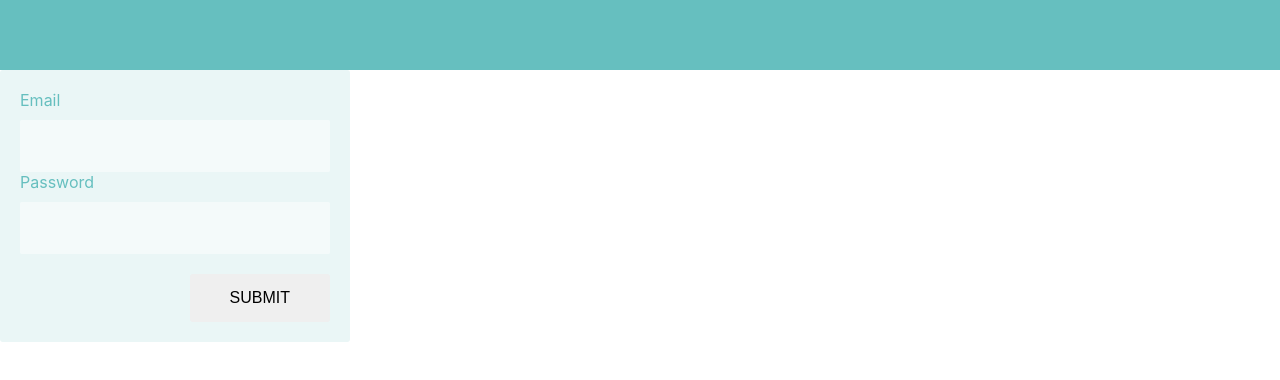
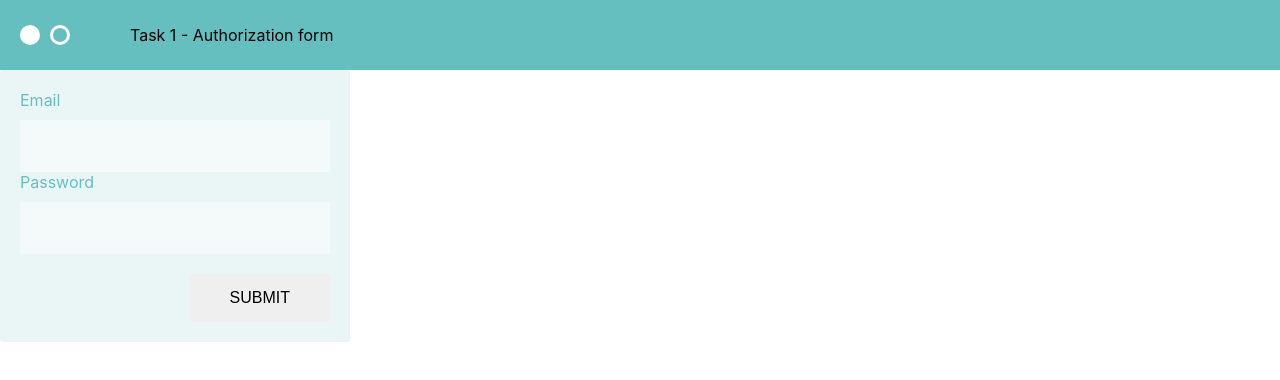
Before and after one commit to AlexBelz123/sea_crabs, a React (Create React App) app: page /authform in a window 1280 px wide. Shown: the top 380 px of the page. Built offline with nearby package versions, Linux system fonts and the light colour scheme.

Commit message:
added page navigation

```diff
--- a/src/layout/Header/Header.tsx
+++ b/src/layout/Header/Header.tsx
@@ -1,11 +1,31 @@
 import React from 'react';
 import styles from './header.module.scss';
 import { Link } from 'react-router-dom';
+import { routes } from '../routes';
 
 const Header = () => {
+  const [activeRoute, setActiveRoute] = React.useState(routes[0]);
+
+  const handleClick = (route: any) => {
+    setActiveRoute(route);
+  };
+
   return (
     <div className={styles.header}>
-      <Link to="/authform"></Link>
+      <ul className={styles.list}>
+        {routes.slice(0, -1).map((route, i) => (
+          <Link
+            key={i + route.path}
+            to={route.path}
+            className={
+              styles.dot +
+              `${route.path === activeRoute.path ? ' ' + styles.active : ' '}`
+            }
+            onClick={() => handleClick(route)}
+          />
+        ))}
+      </ul>
+      <p>{activeRoute.name}</p>
     </div>
   );
 };
--- a/src/layout/Header/header.module.scss
+++ b/src/layout/Header/header.module.scss
@@ -2,4 +2,31 @@
   width: 100vw;
   height: 7rem;
   background-color: var(--color-primary);
+  display: flex;
+  align-items: center;
+  padding: 2rem;
 }
+
+.list {
+  display: flex;
+  flex-direction: row;
+  align-items: center;
+  margin-right: 6rem;
+}
+
+.dot {
+  height: 20px;
+  width: 20px;
+  border: 3px solid var(--color-light-2);
+  border-radius: 50%;
+  display: inline-block;
+  transition: all 0.2s;
+
+  &:not(:last-of-type) {
+    margin-right: 1rem;
+  }
+}
+
+.active {
+  background-color: var(--color-light-2);
+}
--- a/src/layout/routes.tsx
+++ b/src/layout/routes.tsx
@@ -1,15 +1,22 @@
-import { AuthForm } from '../tasks';
+import { AuthForm, ObjectEquality } from '../tasks';
 import { Navigate } from 'react-router-dom';
 
 interface IRoute {
   path: string;
   element: React.ReactNode;
+  name?: string;
 }
 
 export const routes: IRoute[] = [
   {
     path: '/authform',
     element: <AuthForm />,
+    name: 'Task 1 - Authorization form',
+  },
+  {
+    path: '/objectqequality',
+    element: <ObjectEquality />,
+    name: 'Task 3 - Object equality',
   },
   {
     path: '/',
--- a/src/tasks/index.ts
+++ b/src/tasks/index.ts
@@ -1 +1,2 @@
 export { default as AuthForm } from './AuthForm/AuthForm';
+export { default as ObjectEquality } from './ObjectEquality/ObjectEquality';
```
